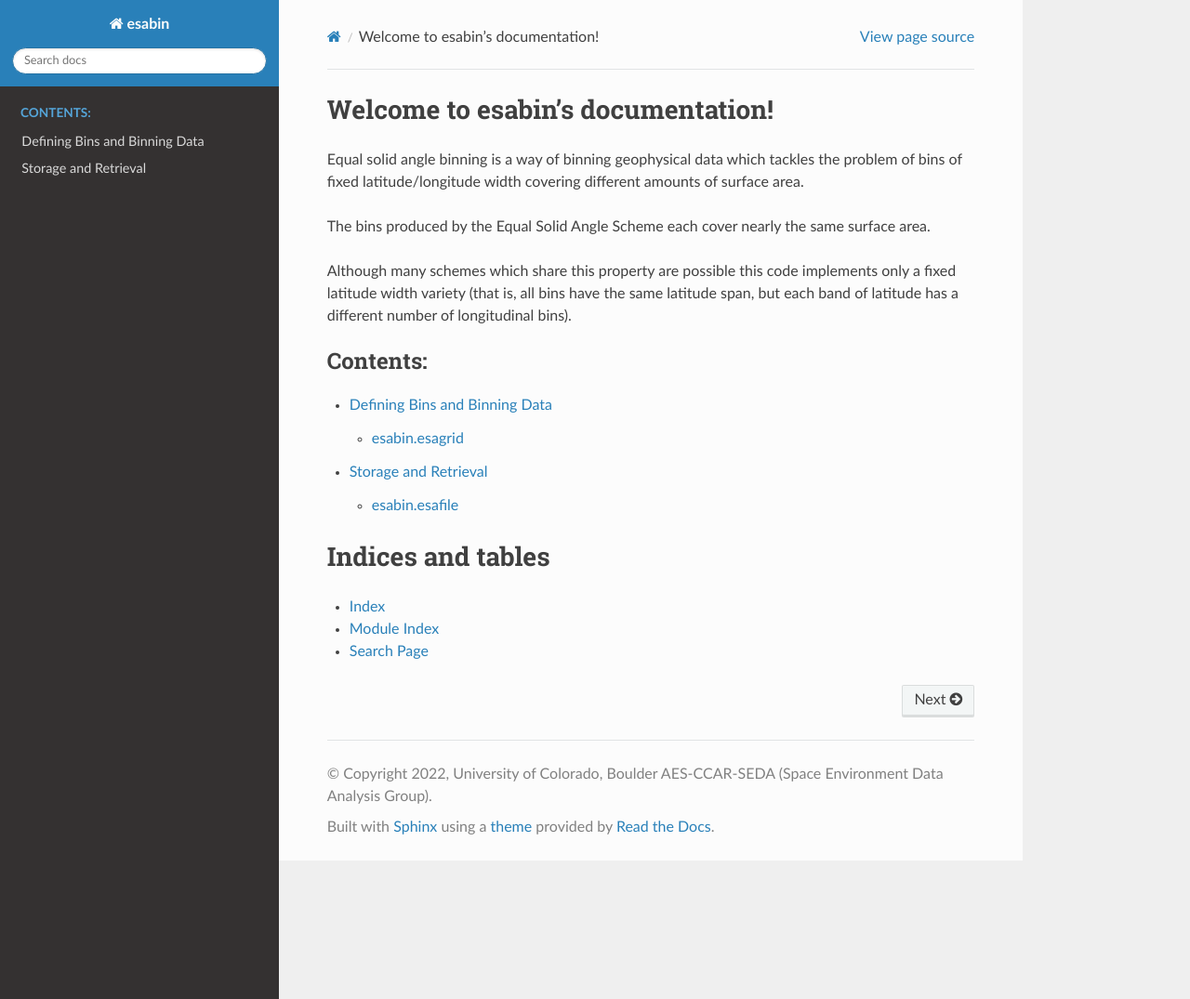
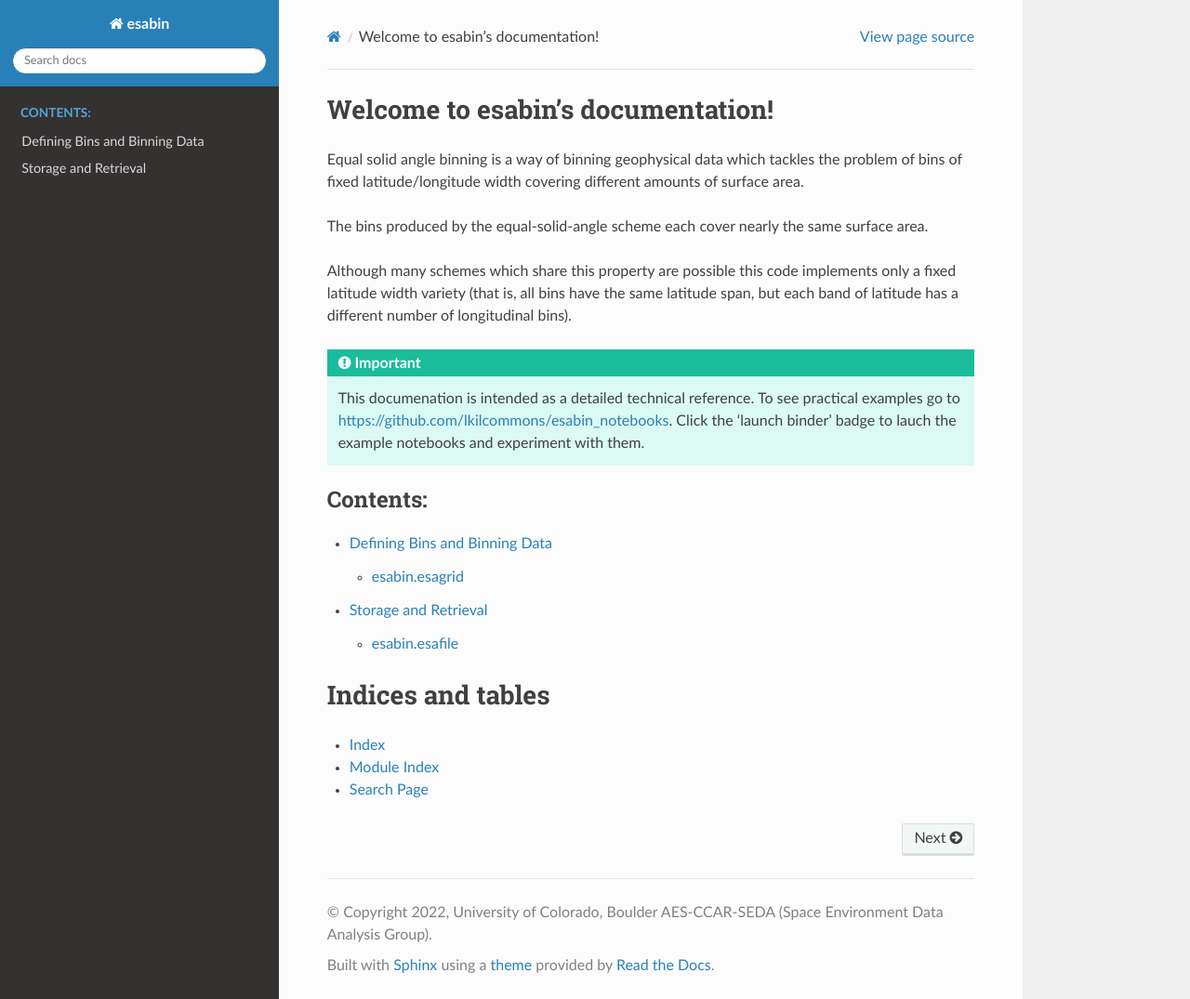
Before and after one commit to lkilcommons/esabin, a Sphinx documentation site: the page built from docs/source/index.rst, in a window 1280 px wide and 1075 px high. Shown: the whole window at 93% size. Built offline with Sphinx 7.4.7 and the Read the Docs theme 2.0.0, drawn with Linux system fonts in a browser that asks for light colours.

Commit message:
Added blurb about notebooks repo

```diff
--- a/docs/source/binning.rst
+++ b/docs/source/binning.rst
@@ -10,9 +10,6 @@ The `esagrid` module defines two types of binning scheme.
 
 #. Equal-solid-angle bins (Esagrid)
 #. Constant longitude bins (ConstantAzimuthalSpacingGrid)
-
-API
-***
 
 .. autosummary::
 
--- a/docs/source/index.rst
+++ b/docs/source/index.rst
@@ -10,13 +10,18 @@ Equal solid angle binning is a way of binning geophysical data which tackles the
 problem of bins of fixed latitude/longitude width covering different
 amounts of surface area.
 
-The bins produced by the Equal Solid Angle Scheme each
+The bins produced by the equal-solid-angle scheme each
 cover nearly the same surface area.
 
 Although many schemes which share this property are possible this
 code implements only a fixed latitude width variety
 (that is, all bins have the same latitude span, but each band of
 latitude has a different number of longitudinal bins).
+
+.. important::
+
+   This documenation is intended as a detailed technical reference. To see practical examples go to https://github.com/lkilcommons/esabin_notebooks. Click the 'launch binder' badge to lauch the example notebooks and experiment with them.
+
 
 .. toctree::
    :maxdepth: 2
--- a/docs/source/storing.rst
+++ b/docs/source/storing.rst
@@ -8,8 +8,6 @@ esabin.esafile
 
 This module implements an HDF5-based data storage/retrieval scheme for binned data
 
-API
-***
 .. autosummary::
 
     EsagridFileBinGroup
```
